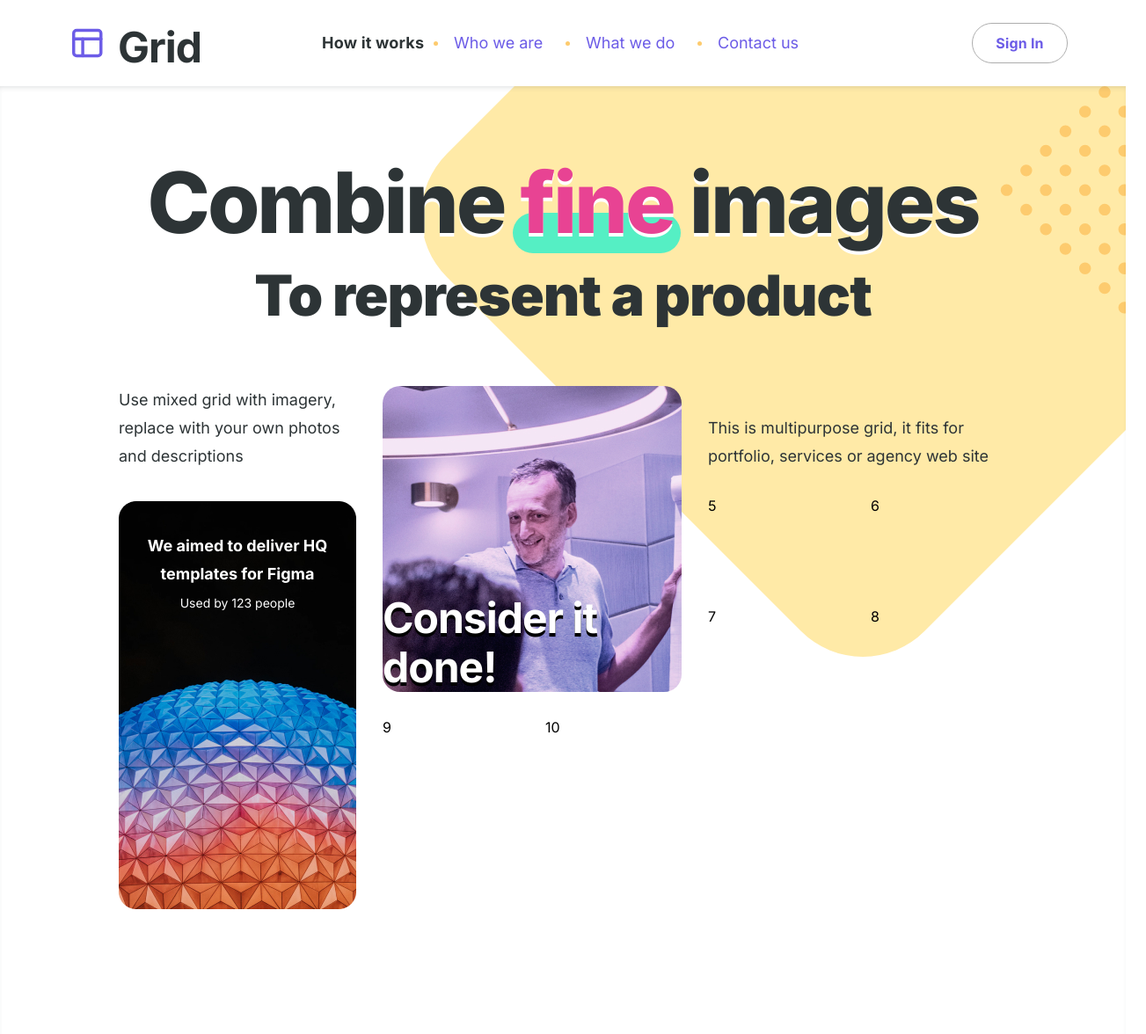
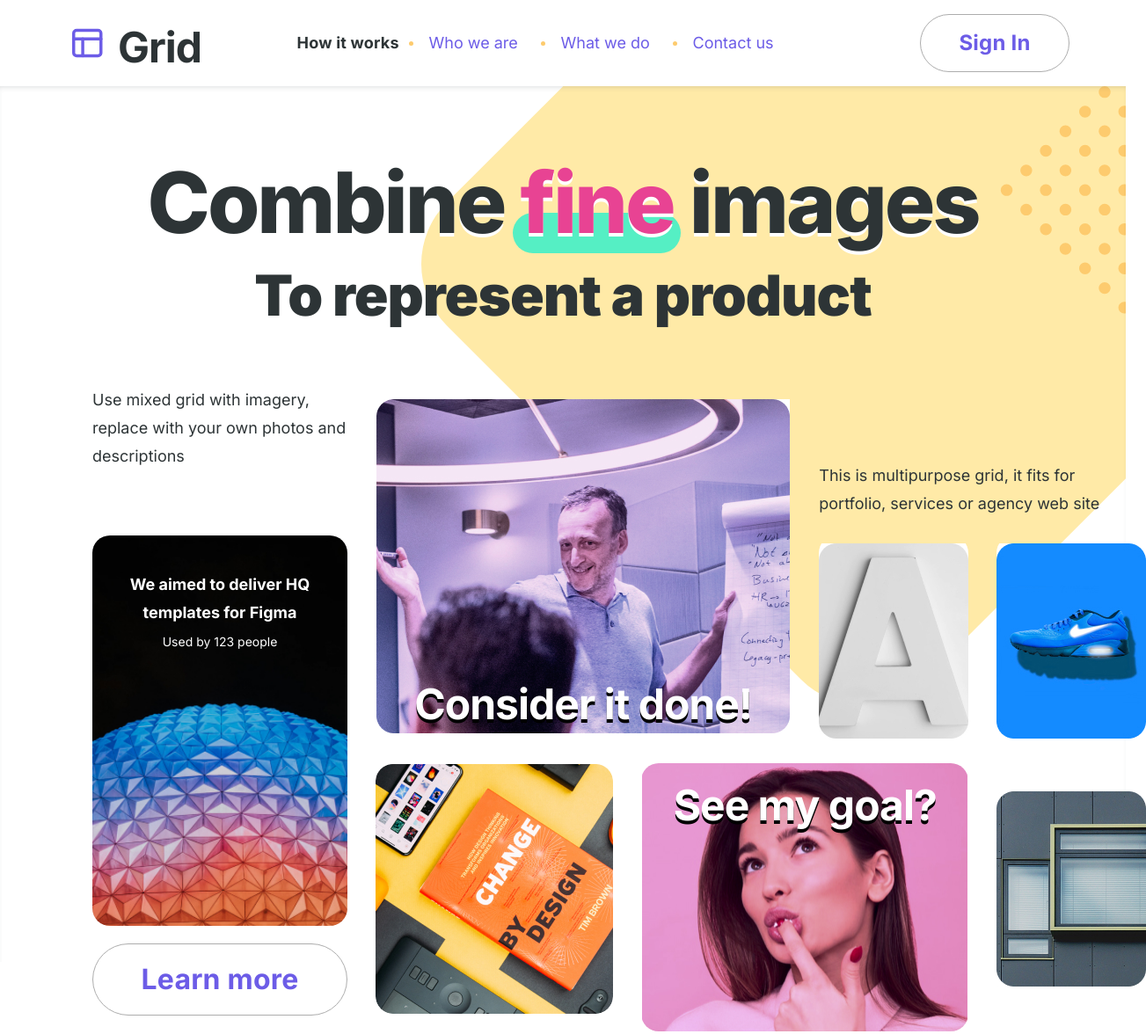
Before and after one commit to nikita-shpikin/grid_layout, a plain HTML site: page index.html in a window 1280 px wide. Shown: the whole page at 88% size, 1303 px wide, since content can reach past the window. Drawn offline with Linux system fonts and the light colour scheme.

Commit message:
grid loyaout combine

```diff
--- a/index.html
+++ b/index.html
@@ -67,8 +67,8 @@
 							descriptions
 						</p>
 
-						<div class="combine__item combine__strong">
-							<strong>Consider it done!</strong>
+						<div class="combine__item">
+							<strong class="combine__strong">Consider it done!</strong>
 						</div>
 
 						<p class="combine__item combine__text">
@@ -85,16 +85,16 @@
 							</p>
 						</div>
 
-						<div class="combine__item">5</div>
-						<div class="combine__item">6</div>
+						<div class="combine__item"></div>
+						<div class="combine__item"></div>
 
-						<a class="combine__item">7</a>
+						<a class="combine__item combine__btn btn">Learn more</a>
 
-						<div class="combine__item">8</div>
+						<div class="combine__item"></div>
 
-						<div class="combine__item">9</div>
+						<div class="combine__item combine__strong">See my goal?</div>
 
-						<div class="combine__item">10</div>
+						<div class="combine__item"></div>
 					</dib>
 				</div>
 			</section>
--- a/style.css
+++ b/style.css
@@ -24,6 +24,8 @@ body * {
 	letter-spacing: 0.2px;
 	color: var(--colorActive);
 	border: 1px solid var(--secondaryColor);
+	display: grid;
+	place-content: center;
 }
 
 .btn:hover {
@@ -38,7 +40,7 @@ body * {
 .header-container {
 	padding: 16px 5%;
 	display: grid;
-	grid-template-columns: 70px 1fr 12fr 113px;
+	grid-template-columns: 70px 1fr 12fr 170px;
 	place-items: center;
 }
 
@@ -107,18 +109,23 @@ body * {
 
 .header__btn {
 	border-radius: 50px;
-	padding: 12px 26px;
 	border: 1px solid var(--secondaryColor);
+	font-size: 24px;
+	line-height: 36px;
+	height: 100%;
+	width: 100%;
 }
 
 .combine-container {
-	padding: 80px 135px;
 	box-shadow: inset 0px 4px 8px -6px rgba(40, 50, 56, 0.32);
 	background: url('./images/combine/dots.svg') no-repeat top right,
 		url('./images/combine/rectangle.svg') no-repeat right -20%;
+	display: grid;
+	place-items: center;
 }
 
 .combine__title {
+	margin-top: 80px;
 	text-align: center;
 	font-weight: 800;
 	font-size: 96px;
@@ -159,16 +166,16 @@ body * {
 .combine__content {
 	margin-top: 65px;
 	display: grid;
-	gap: 30px;
-	grid-template-columns: 270px repeat(4, 1fr);
-	grid-template-rows: repeat(7, 1fr);
+	gap: 3%;
+	grid-template-columns: 290px 270px 170px 170px 170px;
+	grid-template-rows: 150px 240px 185px 80px;
+
 	grid-template-areas:
 		'textOne imageOne imageOne textTwo textTwo'
-		'sphere imageOne imageOne . .'
-		'sphere imageOne imageOne . .'
-		'sphere . . . . '
-		'sphere . . . .'
-		'. . . . .';
+		'sphere imageOne imageOne a nike'
+		'sphere book girl girl window'
+		'btn book girl girl window'
+		'. . girl girl .';
 }
 
 .combine__item {
@@ -176,30 +183,68 @@ body * {
 }
 
 .combine__item:nth-child(1) {
+	color: var(--mainColorText);
 	grid-area: textOne;
-	color: var(--mainColorText);
+	display: grid;
+	place-content: start start;
 }
 
 .combine__item:nth-child(2) {
 	grid-area: imageOne;
 	background: url('./images/combine/man.jpg') no-repeat center;
-
+	padding-bottom: 20px;
 	display: grid;
 	place-content: end center;
 }
 
 .combine__item:nth-child(3) {
-	padding-top: 32px;
 	color: var(--mainColorText);
 	grid-area: textTwo;
+	display: grid;
+	place-content: end start;
 }
 
 .combine__item:nth-child(4) {
 	padding-top: 40px;
 	grid-area: sphere;
-	background: url('./images/combine/sphere.jpg') no-repeat center;
+	background: url('./images/combine/sphere.jpg') no-repeat center / cover;
 	color: var(--colorContent);
 	text-align: center;
+}
+
+.combine__item:nth-child(5) {
+	grid-area: a;
+	background: url('./images/combine/a.jpg') no-repeat center;
+}
+
+.combine__item:nth-child(6) {
+	grid-area: nike;
+	background: url('./images/combine/nike.jpg') no-repeat center;
+}
+
+.combine__item:nth-child(7) {
+	grid-area: btn;
+	font-size: 32px;
+	line-height: 48px;
+	border-radius: 50px;
+	height: 82px;
+}
+
+.combine__item:nth-child(8) {
+	grid-area: book;
+	background: url('./images/combine/book.jpg') no-repeat center;
+}
+
+.combine__item:nth-child(9) {
+	padding-top: 20px;
+	grid-area: girl;
+	background: url('./images/combine/girl.jpg') no-repeat center;
+	display: grid;
+	place-content: start center;
+}
+.combine__item:nth-child(10) {
+	grid-area: window;
+	background: url('./images/combine/window.jpg') no-repeat center;
 }
 
 .combine__strong {
@@ -235,6 +280,10 @@ body * {
 		grid-template-columns: repeat(4, 137px);
 	}
 
+	.header__item::after {
+		display: none;
+	}
+
 	.header__icon {
 		display: none;
 	}
@@ -243,7 +292,7 @@ body * {
 	}
 }
 
-@media screen and (max-width: 863px) {
+@media screen and (max-width: 950px) {
 	.header-container {
 		grid-template-columns: 1fr 2fr 1fr;
 	}
@@ -275,10 +324,6 @@ body * {
 		display: block;
 	}
 
-	.header__item::after {
-		display: none;
-	}
-
 	.combine-container {
 	}
 
@@ -301,7 +346,7 @@ body * {
 	.header__btn {
 		font-size: 18px;
 		border-radius: 8px;
-		padding: 8px 16px;
+		height: 40px;
 	}
 
 	.header__burger-item {
```
Also changed, not shown: images/combine/a.jpg (added), images/combine/book.jpg (added), images/combine/girl.jpg (added), images/combine/nike.jpg (added), images/combine/window.jpg (added).
